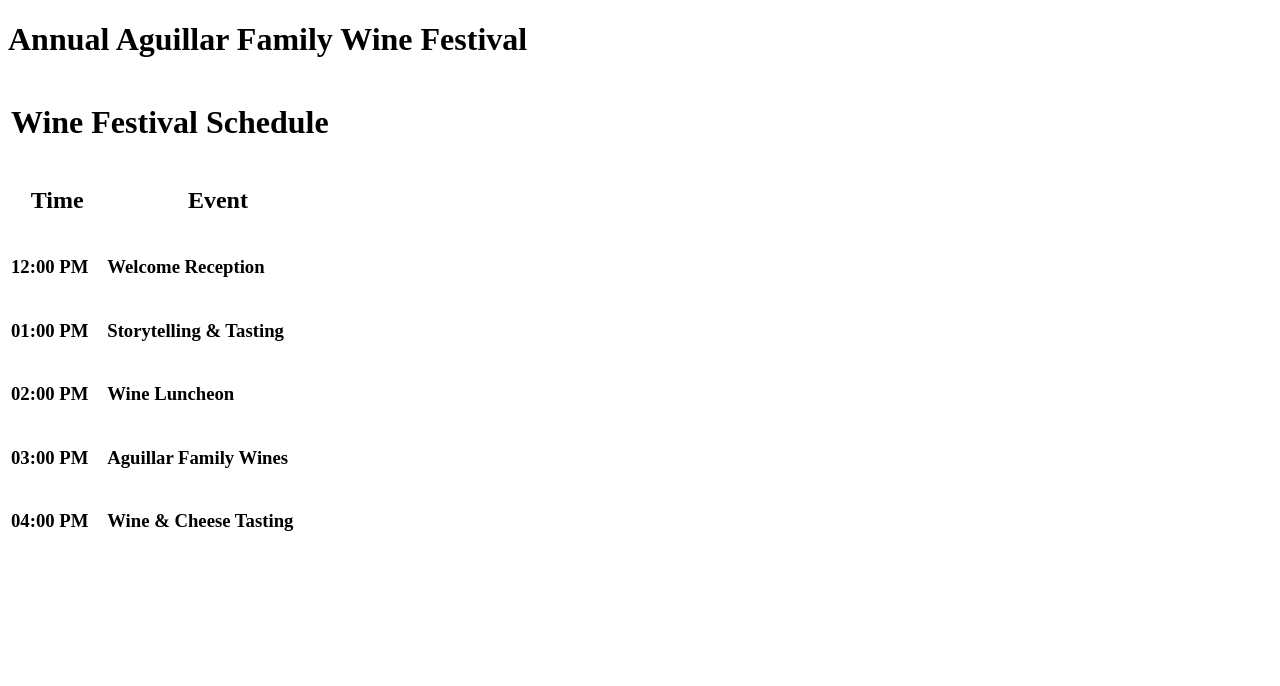
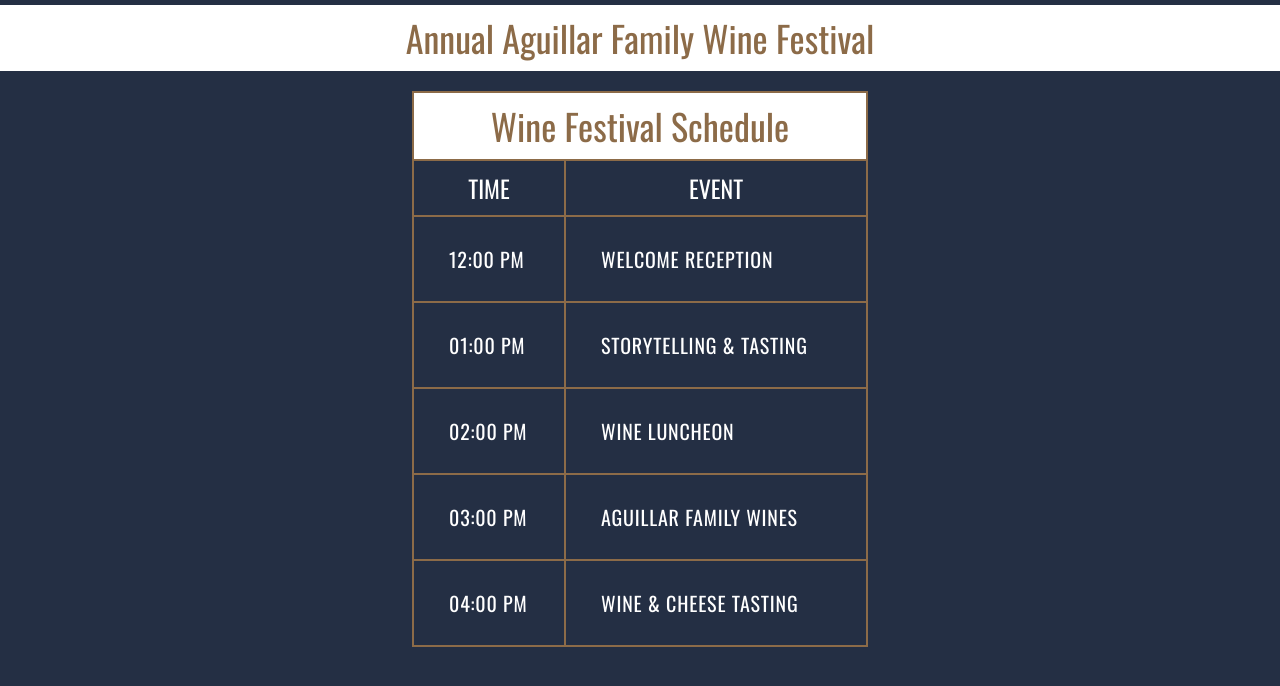
Before and after one commit to DungNT0/DungNT0, a plain HTML site: page aguillar_family/index.html in a window 1280 px wide. Drawn offline with nearby package versions, Linux system fonts and the light colour scheme.

Commit message:
add codes

```diff
--- a/aguillar_family/index.html
+++ b/aguillar_family/index.html
@@ -4,6 +4,9 @@
 <head>
     <meta charset="utf-8">
     <title></title>
+    <link rel="stylesheet" type="text/css" href="reset.css" />
+    <link rel="stylesheet" type="text/css" href="style.css" />
+    <link href="https://fonts.googleapis.com/css?family=Oswald" rel="stylesheet">
 
 </head>
 
--- /dev/null
+++ b/aguillar_family/reset.css
@@ -0,0 +1,135 @@
+/* http://meyerweb.com/eric/tools/css/reset/
+   v2.0 | 20110126
+   License: none (public domain)
+*/
+
+html,
+body,
+div,
+span,
+applet,
+object,
+iframe,
+h1,
+h2,
+h3,
+h4,
+h5,
+h6,
+p,
+blockquote,
+pre,
+a,
+abbr,
+acronym,
+address,
+big,
+cite,
+code,
+del,
+dfn,
+em,
+img,
+ins,
+kbd,
+q,
+s,
+samp,
+small,
+strike,
+strong,
+sub,
+sup,
+tt,
+var,
+b,
+u,
+i,
+center,
+dl,
+dt,
+dd,
+ol,
+ul,
+li,
+fieldset,
+form,
+label,
+legend,
+table,
+caption,
+tbody,
+tfoot,
+thead,
+tr,
+th,
+td,
+article,
+aside,
+canvas,
+details,
+embed,
+figure,
+figcaption,
+footer,
+header,
+hgroup,
+menu,
+nav,
+output,
+ruby,
+section,
+summary,
+time,
+mark,
+audio,
+video {
+    margin: 0;
+    padding: 0;
+    border: 0;
+    font-size: 100%;
+    font: inherit;
+    vertical-align: baseline;
+}
+
+/* HTML5 display-role reset for older browsers */
+article,
+aside,
+details,
+figcaption,
+figure,
+footer,
+header,
+hgroup,
+menu,
+nav,
+section {
+    display: block;
+}
+
+body {
+    line-height: 1;
+}
+
+ol,
+ul {
+    list-style: none;
+}
+
+blockquote,
+q {
+    quotes: none;
+}
+
+blockquote:before,
+blockquote:after,
+q:before,
+q:after {
+    content: '';
+    content: none;
+}
+
+table {
+    border-collapse: collapse;
+    border-spacing: 0;
+}
--- /dev/null
+++ b/aguillar_family/style.css
@@ -0,0 +1,75 @@
+body {
+    background-color: #242f44;
+    color: white;
+    font-family: 'Oswald', sans-serif;
+}
+
+header {
+    text-align: center;
+    margin-top: 5px;
+}
+
+h1 {
+    font-size: 36px;
+    padding: 15px;
+    color: #8c6b48;
+    background-color: white;
+}
+
+h2 {
+    font-size: 24px;
+    padding: 15px;
+    text-transform: uppercase;
+}
+
+h3 {
+    font-size: 20px;
+    padding: 15px;
+    text-transform: uppercase;
+    text-align: left;
+    margin-left: 20px;
+    font-weight: 500;
+    line-height: 2.7;
+    letter-spacing: 0.8px;
+}
+
+th {
+    border: 2px solid #8c6b48;
+}
+
+table {
+    text-align: center;
+    margin: 20px auto;
+}
+
+td {
+    border: 2px solid #8c6b48;
+    width: 300px;
+}
+
+footer {
+    margin-top: 50px;
+    text-align: center;
+    position: fixed;
+    width: 100%;
+    bottom: 5px;
+    background-color: #242f44;
+    z-index: 5;
+}
+
+footer h3 {
+    display: inline-block;
+    font-size: 14px;
+    background-color: #242f44;
+}
+
+.container {
+    max-width: 940px;
+    margin: 0 auto;
+    height: 800px;
+}
+
+
+.left {
+    width: 150px;
+}
```
